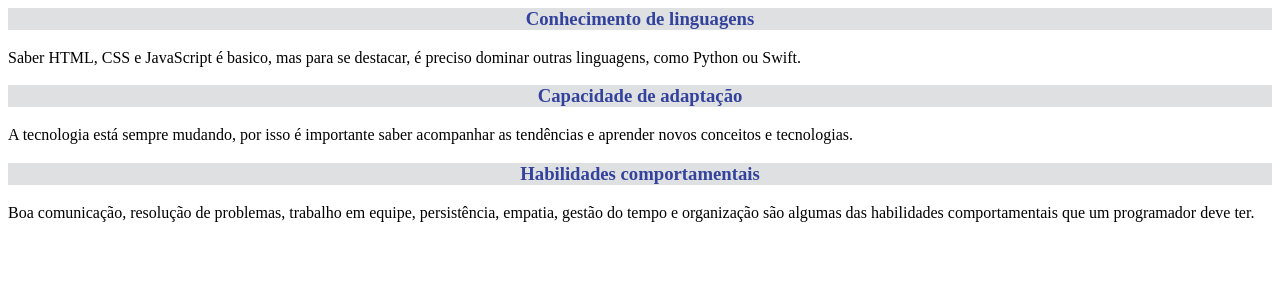
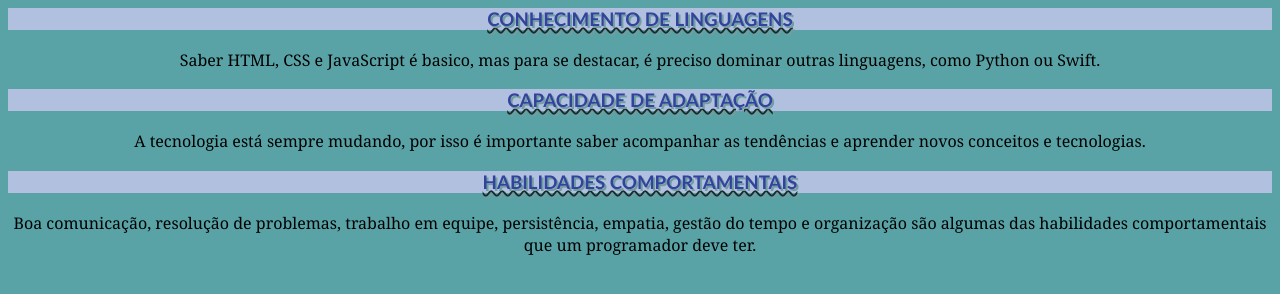
Before and after one commit to Descrente24/Programador-web, a plain HTML site: page CSS/Textocss.html in a window 1280 px wide. Drawn offline with Linux system fonts and the light colour scheme.

Commit message:
Update Textocss.html

```diff
--- a/CSS/Textocss.html
+++ b/CSS/Textocss.html
@@ -1,13 +1,28 @@
-<html lang="en"></html>
+<html lang="en">
     <head>
         <meta charset="UTF-8">
         <meta name="viewport" content="width=device-width,initial-scale=1.0">
-        <title>Document</title>
+        <title>Documento</title>
         <style>
             h3{
                 color: #33429c;
                 text-align: center;
-                background-color: #dfe0e2;
+                background-color: #b1c0df;
+                text-decoration-line: underline;
+                text-decoration-color:#192b2c;
+                text-decoration-style: wavy;
+                text-decoration-thickness: 2px;
+                text-transform: uppercase;
+                text-shadow: 2px 2px #6f9ea0;
+                text-align: center;
+                font-family: 'Trebuchet MS', 'Lucida Sans Unicode', 'Lucida Grande', 'Lucida Sans', Arial, sans-serif;
+            }
+            body{
+                background-color: #59a3a7;
+                text-align: center;
+            }
+            p{
+                font-family: Georgia, 'Times New Roman', Times, serif;
             }
         </style>
     </head>
@@ -23,3 +38,4 @@
 
         </body>
     </head>
+</html>
```
